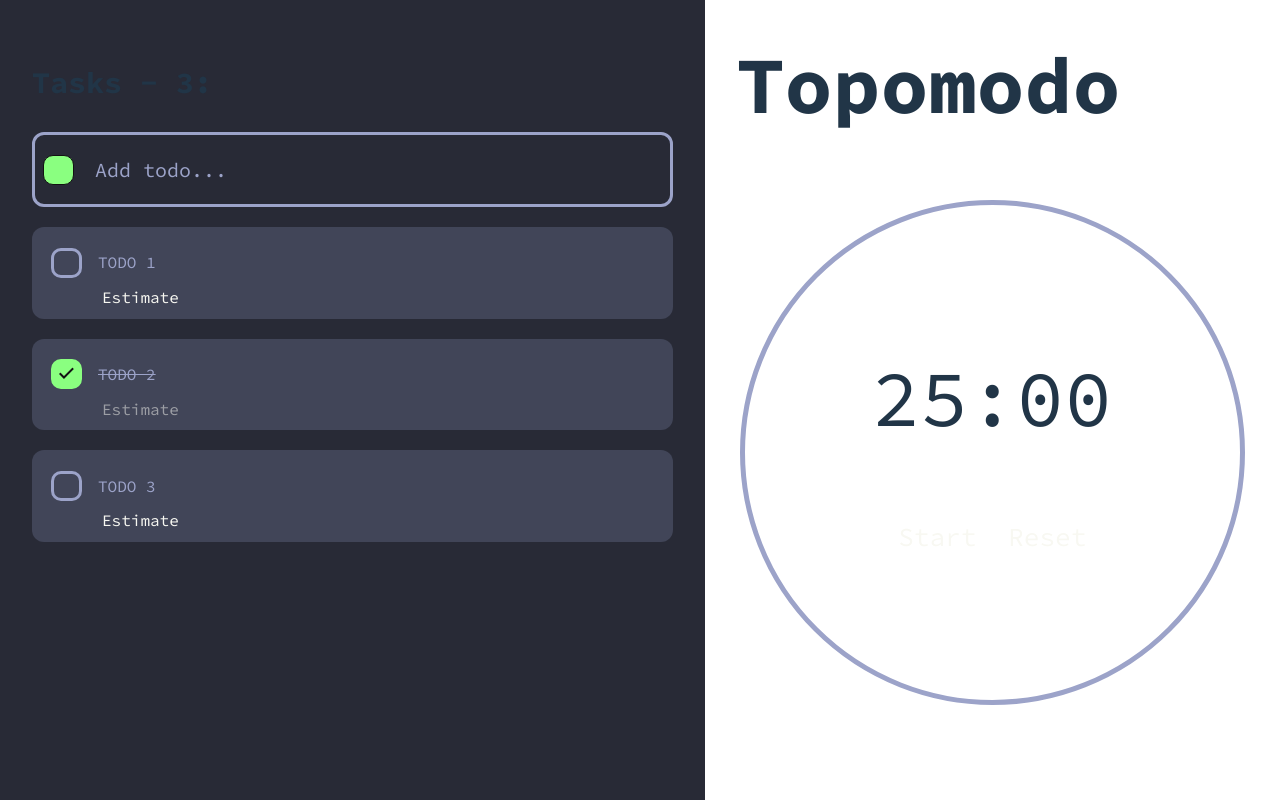
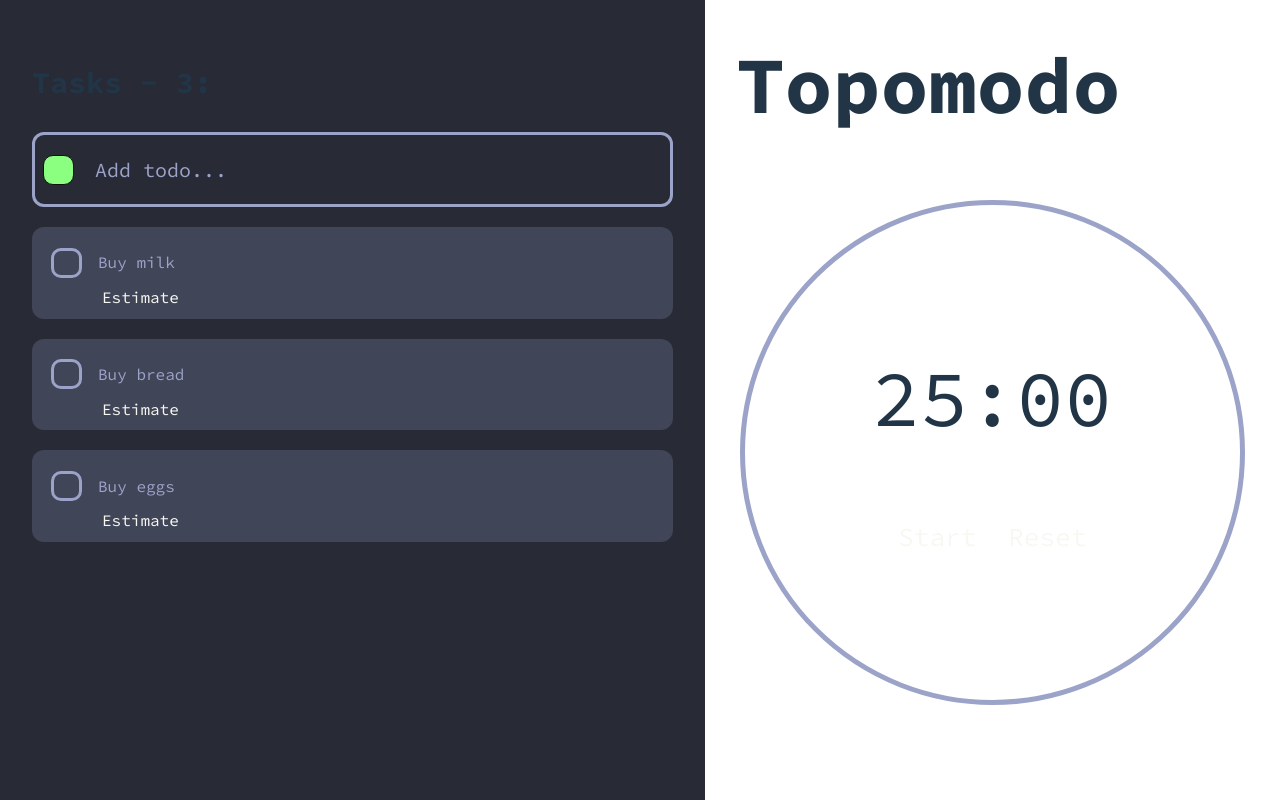
Before and after one commit to dudnikgg/topomodo, a Vue app: page / in a window 1280 px wide. Built offline with nearby package versions, Linux system fonts and the light colour scheme.

Commit message:
refactoring: move timer to store, remove activeTodoStore and store active status inside todo

```diff
--- a/src/components/CircleProgress.vue
+++ b/src/components/CircleProgress.vue
@@ -47,7 +47,6 @@ const completedValueAsPercentDegrees = computed(() => {
 
 const drawTimer = (ctx: CanvasRenderingContext2D) => {
 
-  // TODO: completed value as pices need to be set in arc() as a coordinate of an end angle point, check arc function
   ctx.clearRect(0, 0, settings.diameter + gap.value, settings.diameter + gap.value); // clear previous drawn content
 
   // translates are for the circle to be in the middle of the canvas, on init and after rotation
--- a/src/components/PomodoroTimer/PomodoroTimer.vue
+++ b/src/components/PomodoroTimer/PomodoroTimer.vue
@@ -1,56 +1,74 @@
 <script lang="ts" setup>
-import { defineAsyncComponent, computed, watch } from "vue";
-import { useActiveTodoStore } from "@/stores/ActiveTodoStore"
-import useTimer from "@/composables/useTimer";
+import { defineAsyncComponent, computed } from "vue";
 import Pomodoros from "@/components/Pomodoros/Pomodoros.vue";
-// TODO: think about instead of using store for activeTodo add it to the todo props
-// and timer should be in a global store because other components rely on if timer is running or not
-const activeTodoStore = useActiveTodoStore()
+import { useTodoStore } from "@/stores/TodoStore";
+import { useTimerStore } from "@/stores/TimerStore";
 
 // Async CircleProgress component
 const circleProgress = defineAsyncComponent(() =>
   import('../CircleProgress.vue')
 )
 
-const timerState = computed(() => {
-  return useTimer({
-    seconds: activeTodoStore.activeTodo.pomodoros.inSeconds,
-    step: 1,
-    completedSeconds: activeTodoStore.activeTodo.pomodoros.completedInSeconds
-  })
-})
+const todoStore = useTodoStore()
+const timerStore = useTimerStore()
 
 const timerActions = (event: Event) => {
   event.preventDefault() // just in there will be <a> or something else
+  if (todoStore.activeTodo.text.length <= 0) return
 
-  if (activeTodoStore.activeTodo.done) return
   const target = event.target as HTMLButtonElement
+
+  timerStore.$subscribe((mutation, timerStoreState) => {
+    todoStore.activeTodo.pomodoros.inSeconds = timerStoreState.state.seconds
+    todoStore.activeTodo.pomodoros.completedInSeconds = timerStoreState.state.completedSeconds
+  })
 
   switch (target.dataset.action) {
     case 'startTimer':
-      timerState.value.startTimer()
+      timerStore.startTimer({
+        seconds: todoStore.activeTodo.pomodoros.inSeconds,
+        completedSeconds: todoStore.activeTodo.pomodoros.completedInSeconds,
+      })
       break
     case 'stopTimer':
-      timerState.value.stopTimer()
+      timerStore.stopTimer()
       break
     case 'resetTimer':
-      timerState.value.resetTimer()
+      timerStore.resetTimer()
       break
   }
 };
 
-// Need this to remove qoutes from a ComputedRef<string> returned from useTimer
-const prettyTime = computed(() => timerState.value.prettyTime.value)
+const prettyTime = computed<string>(() => {
+  const currentValue = todoStore.activeTodo.pomodoros.inSeconds - todoStore.activeTodo.pomodoros.completedInSeconds
+  if (currentValue <= 0) {
+    return "00:00"
+  }
+  const hours = Math.floor(currentValue / 3600)
+  const minutes = Math.floor((currentValue - hours * 3600) / 60)
+  const seconds = currentValue - hours * 3600 - minutes * 60
+
+  if (hours > 0) {
+    return `${hours}:${minutes.toString().padStart(2, "0")}:${seconds
+      .toString()
+      .padStart(2, "0")}`
+  } else {
+    return `${minutes.toString().padStart(2, "0")}:${seconds
+      .toString()
+      .padStart(2, "0")}`
+  }
+})
+
 </script>
 
 <template>
   <div class="timer">
-    <circle-progress :diameter="500" :segments="activeTodoStore.activeTodo.pomodoros.count" :compleded-value="timerState.timer.completedSeconds"
-      :value="timerState.timer.seconds">
+    <circle-progress :diameter="500" :segments="todoStore.activeTodo.pomodoros.count" :compleded-value="timerStore.state.completedSeconds"
+      :value="timerStore.state.seconds">
       <div class="timer-content" @click="timerActions($event)">
         <time>{{ prettyTime }}</time>
-        <Pomodoros :pomodorosCount="activeTodoStore.activeTodo.pomodoros.count" />
-        <template v-if="!timerState.timer.isRunning">
+        <Pomodoros :pomodorosCount="todoStore.activeTodo.pomodoros.count" />
+        <template v-if="!timerStore.state.isRunning">
           <button type="button" class="timer-btn btn--asLink" data-action="startTimer">Start</button>
         </template>
         <template v-else>
--- a/src/components/Pomodoros/Pomodoros.vue
+++ b/src/components/Pomodoros/Pomodoros.vue
@@ -1,5 +1,5 @@
 <script lang="ts" setup>
-import { MAX_POMODOROS } from '@/types/TodoItem'
+import { MAX_POMODOROS } from '@/helpers/constants'
 
 const { pomodorosCount } = defineProps<{
   pomodorosCount: number | undefined
--- a/src/components/Todo/TodoItem/TodoItem.vue
+++ b/src/components/Todo/TodoItem/TodoItem.vue
@@ -1,8 +1,6 @@
 <script lang="ts" setup>
 import { ref } from 'vue';
 import { useTodoStore } from '@/stores/TodoStore';
-import useTimer from "@/composables/useTimer";
-import { useActiveTodoStore } from '@/stores/ActiveTodoStore';
 import type { ITodoItem } from '@/types/TodoItem'
 import Pomodoros from '@/components/Pomodoros/Pomodoros.vue'
 const { todo } = defineProps<{
@@ -10,8 +8,7 @@ const { todo } = defineProps<{
 }>()
 
 const todoStore = useTodoStore();
-const activeTodoStore = useActiveTodoStore();
-const todoRef = ref()
+const todoRef = ref() // refference to the todo item in HTML
 
 const pomodorosOnMouseover = (hoveredPomodoros: number) => {
     todoRef.value.querySelectorAll(".pomodoros-item > svg").forEach((pomodoroItem: HTMLElement, index: number) => {
@@ -28,14 +25,18 @@ const pomodorosOnMouseout = () => {
         pomodoroItem.classList.remove('js-hovered')
     })
 }
+
+const onTodoItemClick = () => {
+    todoStore.toggleActiveTodoItem(todo.id)
+}
 </script>
 
 <template>
-    <div class="todo-item" ref="todoRef" :class="{ 'js-active': activeTodoStore.activeTodo.id === todo.id }" @click="activeTodoStore.toggleActiveTodoItem($event, todo)">
+    <div class="todo-item" ref="todoRef" :class="{ 'js-active': todoStore.activeTodo.id === todo.id }" @click="onTodoItemClick">
         <div class="l-inner">
             <div class="l-todo-top">
                 <div class="l-wrapper">
-                    <input type="checkbox" :id="`todoCheckbox-${todo.id}`" @click="todoStore.toggleTodoItemStatus(todo.id, !todo.done)"
+                    <input type="checkbox" :id="`todoCheckbox-${todo.id}`" @change="todoStore.toggleTodoItemStatus(todo.id, !todo.done)"
                         :class="{ 'js-checked': todo.done }" data-test="toggleTodo" />
                     <label :for='`todoCheckbox-${todo.id}`' class="todo-text">
                         <span></span>
@@ -43,7 +44,7 @@ const pomodorosOnMouseout = () => {
                     </label>
                 </div>
             </div>
-            <div class="l-todo-bottom" :class="{ 'is-disabled': activeTodoStore.activeTodo.id === todo.id || todo.done }">
+            <div class="l-todo-bottom" :class="{ 'is-disabled': todoStore.activeTodo.id === todo.id || todo.done }">
                 <div class="todo-date">
                     <button type="button" class="todo-estimate btn--asLink">Estimate</button>
                 </div>
--- a/src/components/Todo/TodoList/TodoList.vue
+++ b/src/components/Todo/TodoList/TodoList.vue
@@ -2,41 +2,28 @@
 import { ref } from 'vue';
 import { useTodoStore } from '@/stores/TodoStore';
 import TodoItem from '@/components/Todo/TodoItem/TodoItem.vue'
-import uniqeId from "uniqid"
 
 const todoStore = useTodoStore();
-
 const newTodoText = ref('')
 
 const addNewTodo = () => {
-    if (newTodoText) {
-        todoStore.addTodoItem({
-            id: uniqeId(),
-            text: newTodoText.value,
-            done: false,
-            pomodoros: {
-                count: 1,
-                inSeconds: 1500,
-                completedInSeconds: 0
-            },
-        });
-        newTodoText.value = ''
-    }
+    todoStore.addTodoItem(newTodoText.value);
+    newTodoText.value = ''
 }
 </script>
 <template>
     <div class="todo">
-        <h3 class="todo-title">Tasks - {{ todoStore.todos.length }}:</h3>
+        <h3 class="todo-title">Tasks - {{ todoStore.state.todos.length }}:</h3>
         <form class="todo-form" @submit.prevent="addNewTodo" data-test="addTodoForm">
             <button type="submit" class="todo-icon" :disabled="!newTodoText" @click.prevent="addNewTodo" data-action="submit" data-test="addTodo">
                 <svg width="24" height="24" viewBox="0 0 24 24" fill="none">
                     <use xlink:href="/all.svg#gg-math-plus" />
                 </svg>
             </button>
-            <input type="text" data-action="submit" placeholder="Add todo..." v-model="newTodoText" />
+            <input type="text" data-action="submit" placeholder="Add todo..." v-model="newTodoText" required />
         </form>
         <div class="todo-list">
-            <TodoItem v-for="todo in todoStore.todos" :key="todo.id" :todo="todo" data-test="todoItem" />
+            <TodoItem v-for="todo in todoStore.state.todos" :key="todo.id" :todo="todo" data-test="todoItem" />
         </div>
     </div>
 </template>
--- a/src/composables/useTimer.ts
+++ /dev/null
@@ -1,60 +0,0 @@
-import { reactive, computed } from "vue"
-
-export default function useTimer(options: {
-  seconds: number
-  completedSeconds: number
-  step: number
-}) {
-  const timer = reactive({ ...options, isRunning: false })
-
-  let intervalId: ReturnType<typeof setInterval>
-
-  const prettyTime = computed<string>(() => {
-    const currentValue = timer.seconds - timer.completedSeconds
-    if (currentValue <= 0) {
-      return "00:00"
-    }
-    const hours = Math.floor(currentValue / 3600)
-    const minutes = Math.floor((currentValue - hours * 3600) / 60)
-    const seconds = currentValue - hours * 3600 - minutes * 60
-
-    if (hours > 0) {
-      return `${hours}:${minutes.toString().padStart(2, "0")}:${seconds
-        .toString()
-        .padStart(2, "0")}`
-    } else {
-      return `${minutes.toString().padStart(2, "0")}:${seconds
-        .toString()
-        .padStart(2, "0")}`
-    }
-  })
-
-  const startTimer = () => {
-    intervalId = setInterval(() => {
-      if (timer.completedSeconds < timer.seconds) {
-        timer.isRunning = true
-        timer.completedSeconds += timer.step
-      } else {
-        stopTimer()
-      }
-    }, 1000)
-  }
-
-  const stopTimer = () => {
-    timer.isRunning = false
-    clearInterval(intervalId)
-  }
-
-  const resetTimer = () => {
-    timer.completedSeconds = 0
-    stopTimer()
-  }
-
-  return {
-    timer,
-    prettyTime,
-    startTimer,
-    stopTimer,
-    resetTimer,
-  }
-}
--- /dev/null
+++ b/src/helpers/constants.ts
@@ -0,0 +1 @@
+export const MAX_POMODOROS = 5
--- /dev/null
+++ b/src/helpers/createTodoFactory.ts
@@ -0,0 +1,26 @@
+import { ITodoItem } from "@/types/TodoItem"
+import uniqeId from "uniqid"
+
+class InitTodoItem implements ITodoItem {
+  readonly id: string = uniqeId()
+  text: string
+  done = false
+  selected = false
+  pomodoros = {
+    count: 1,
+    inSeconds: 1500,
+    completedInSeconds: 0,
+  }
+
+  constructor(text: string) {
+    this.text = text
+  }
+}
+
+const TodoItemFactory = {
+  makeTodoItem: function(text: string) {
+    return new InitTodoItem(text);
+  },
+};
+
+export default TodoItemFactory;
--- a/src/stores/ActiveTodoStore.ts
+++ /dev/null
@@ -1,42 +0,0 @@
-import { ref } from "vue"
-import { defineStore } from "pinia"
-import type { ITodoItem } from "@/types/TodoItem"
-import { useTodoStore } from "@/stores/todoStore"
-
-const FAKE_TODO_ITEM: ITodoItem = {
-  id: "1",
-  text: "TODO",
-  done: true,
-  pomodoros: {
-    count: 1,
-    inSeconds: 1500,
-    completedInSeconds: 0,
-  },
-}
-
-const useActiveTodoStore = defineStore("activeTodoStore", () => {
-  const todoStore = useTodoStore()
-  // Fake todo item to show circle timer when there are no todos
-  const activeTodo = ref(FAKE_TODO_ITEM)
-
-  const toggleActiveTodoItem = (e: Event, todo: ITodoItem) => {
-    const target: HTMLInputElement = e.target as HTMLInputElement
-
-    if (todo.done || target.tagName !== "DIV") return
-    activeTodo.value = todo.id === activeTodo.value.id ? FAKE_TODO_ITEM : todo
-  }
-
-  todoStore.$subscribe((mutation, state) => {
-    activeTodo.value =
-      state.todos[
-        state.todos.findIndex((todo) => todo.id === activeTodo.value.id)
-      ] || FAKE_TODO_ITEM
-  })
-
-  return {
-    activeTodo,
-    toggleActiveTodoItem,
-  }
-})
-
-export { useActiveTodoStore }
--- /dev/null
+++ b/src/stores/TimerStore.ts
@@ -0,0 +1,47 @@
+import { reactive } from "vue"
+import { defineStore } from "pinia"
+
+const useTimerStore = defineStore("timerStore", () => {
+  const state = reactive({
+    seconds: 0,
+    completedSeconds: 0,
+    step: 1,
+    isRunning: false,
+  })
+
+  let intervalId: ReturnType<typeof setInterval>
+
+  const startTimer = ({ seconds = 0, completedSeconds = 0, step = 1 }) => {
+    state.seconds = seconds
+    state.completedSeconds = completedSeconds
+    state.step = step
+
+    intervalId = setInterval(() => {
+      if (state.completedSeconds < state.seconds) {
+        state.isRunning = true
+        state.completedSeconds += state.step
+      } else {
+        stopTimer()
+      }
+    }, 1000)
+  }
+
+  const stopTimer = () => {
+    state.isRunning = false
+    clearInterval(intervalId)
+  }
+
+  const resetTimer = () => {
+    state.completedSeconds = 0
+    stopTimer()
+  }
+
+  return {
+    state,
+    startTimer,
+    stopTimer,
+    resetTimer,
+  }
+})
+
+export { useTimerStore }
--- a/src/stores/TodoStore.ts
+++ b/src/stores/TodoStore.ts
@@ -1,70 +1,67 @@
+import { computed, reactive } from "vue"
 import { defineStore } from "pinia"
 import type { ITodoItem } from "@/types/TodoItem"
-import uniqeId from "uniqid"
+import TodoItemFactory from "@/helpers/createTodoFactory"
 
-const useTodoStore = defineStore("todoStore", {
-  state: () => ({
-    todos: [
-      {
-        id: uniqeId(),
-        text: "TODO 1",
-        done: false,
-        pomodoros: {
-          count: 4,
-          inSeconds: 6000,
-          completedInSeconds: 0,
-        },
-      },
-      {
-        id: uniqeId(),
-        text: "TODO 2",
-        done: true,
-        pomodoros: {
-          count: 4,
-          inSeconds: 6000,
-          completedInSeconds: 0,
-        },
-      },
-      {
-        id: uniqeId(),
-        text: "TODO 3",
-        done: false,
-        pomodoros: {
-          count: 4,
-          inSeconds: 6000,
-          completedInSeconds: 0,
-        },
-      },
-    ] as Array<ITodoItem>,
-  }),
+const FAKE_TODO_ITEMS = [
+  TodoItemFactory.makeTodoItem("Buy milk"),
+  TodoItemFactory.makeTodoItem("Buy bread"),
+  TodoItemFactory.makeTodoItem("Buy eggs"),
+]
 
-  getters: {
-    completedTodos(): Array<ITodoItem> {
-      return this.todos.filter((todo) => todo.done)
-    },
-  },
+const useTodoStore = defineStore("todoStore", () => {
+  // Fake todo item to show circle timer when there are no todos
+  // maybe it should be reference for active todo from todos array
+  let state = reactive({ todos: FAKE_TODO_ITEMS })
 
-  actions: {
-    addTodoItem(todo: ITodoItem) {
-      this.todos.push(todo)
-    },
+  const completedTodos = computed(() => state.todos.filter((todo) => todo.done))
+  const activeTodo = computed(
+    () =>
+      state.todos.filter((todo) => todo.selected)[0] ??
+      TodoItemFactory.makeTodoItem("")
+  )
 
-    removeTodoItem(id: string) {
-      this.todos = this.todos.filter((todo) => todo.id !== id)
-    },
+  const addTodoItem = (text: ITodoItem["text"]) =>
+    state.todos.push(TodoItemFactory.makeTodoItem(text))
 
-    toggleTodoItemStatus(id: string, isDone: boolean) {
-      const index = this.todos.findIndex((todo) => todo.id === id)
-      this.todos[index].done = isDone
-    },
+  const removeTodoItem = (id: string) => {
+    state.todos = state.todos.filter((todo) => todo.id !== id)
+  }
 
-    setPomodorosTodoItem(id: string, pomodoros: number) {
-      const index = this.todos.findIndex((todo) => todo.id === id)
-      this.todos[index].pomodoros.count = pomodoros
-      // TODO: * 25 * 60
-      this.todos[index].pomodoros.inSeconds = pomodoros + 10
-    },
-  },
+  const toggleTodoItemStatus = (id: string, isDone: boolean) => {
+    if(activeTodo.value.id === id) activeTodo.value.selected = false
+    const index = state.todos.findIndex((todo) => todo.id === id)
+    state.todos[index].done = isDone
+  }
+
+  const setPomodorosTodoItem = (id: string, pomodoros: number) => {
+    const index = state.todos.findIndex((todo) => todo.id === id)
+    state.todos[index].pomodoros.count = pomodoros
+    state.todos[index].pomodoros.inSeconds = pomodoros * 25 * 60
+  }
+
+  const toggleActiveTodoItem = (todoId: ITodoItem["id"]) => {
+    const index = state.todos.findIndex((todo) => todo.id === todoId)
+    if (state.todos[index].done) return
+
+    if (state.todos[index].id === activeTodo.value.id) {
+      state.todos[index].selected = false
+    } else {
+      activeTodo.value.selected = false
+      state.todos[index].selected = true
+    }
+  }
+
+  return {
+    state,
+    completedTodos,
+    activeTodo,
+    addTodoItem,
+    removeTodoItem,
+    toggleActiveTodoItem,
+    toggleTodoItemStatus,
+    setPomodorosTodoItem,
+  }
 })
 
 export { useTodoStore }
```
Also changed, not shown: src/types/TodoItem.ts (+8 -7 lines).
